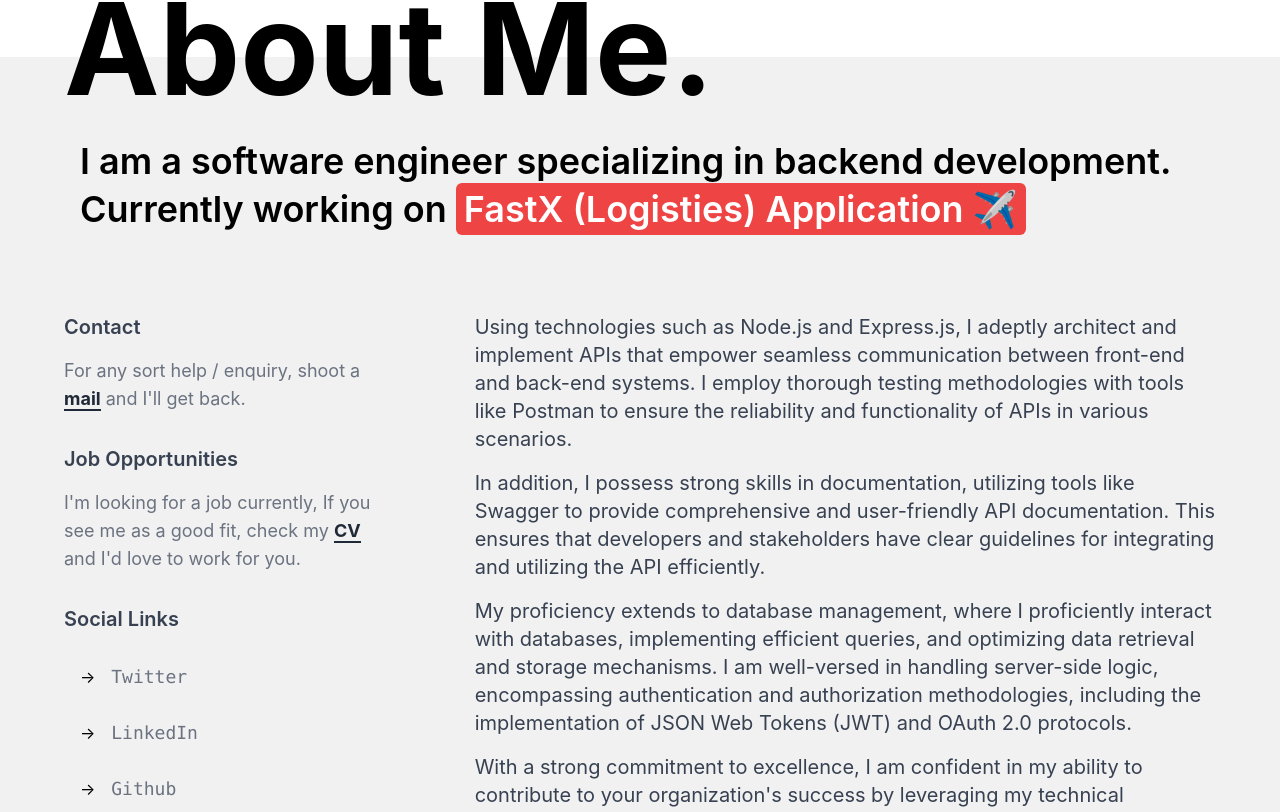
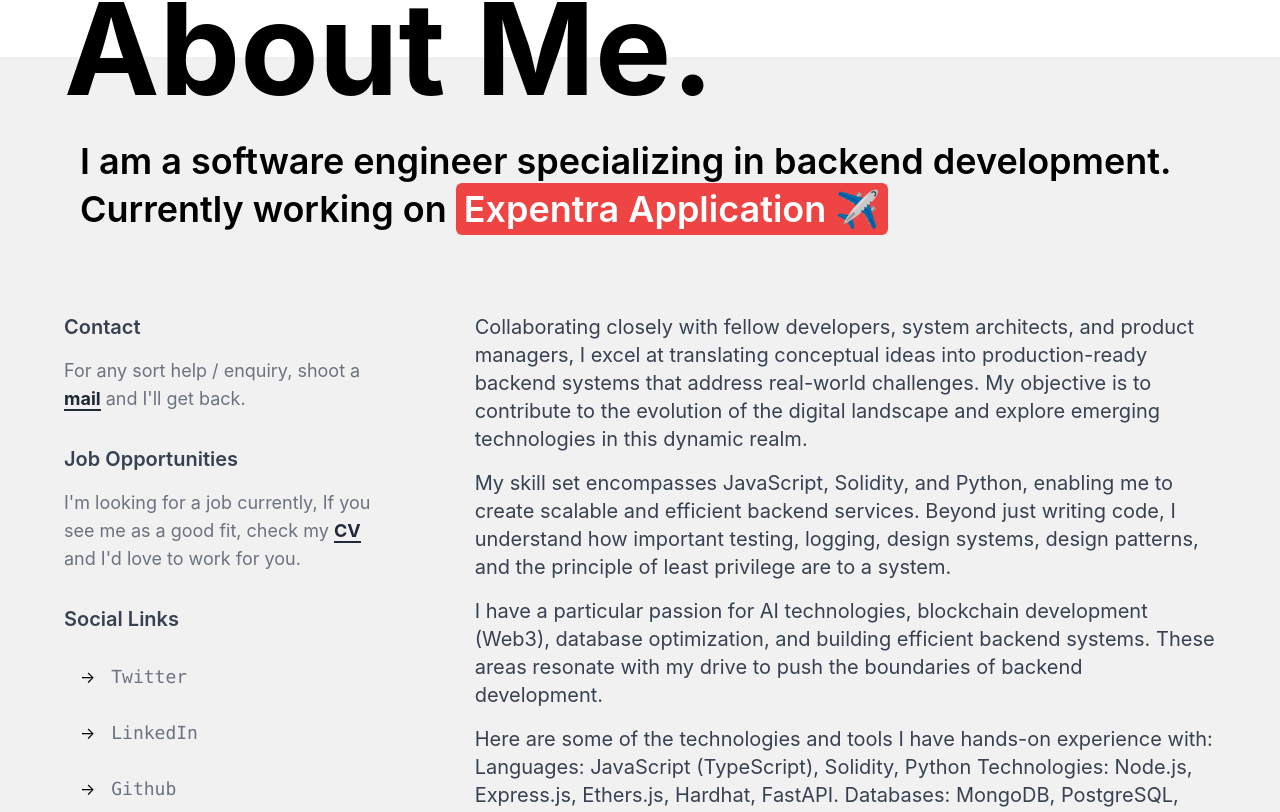
Before and after one commit to obinnafranklinduru/obinna.in, a Next.js app: page /about in a window 1280 px wide. Shown: the part 307-1119 px from the top of the page. Built offline with nearby package versions, Linux system fonts and the light colour scheme.

Commit message:
Update data.js

```diff
--- a/constants/data.js
+++ b/constants/data.js
@@ -57,21 +57,38 @@
     title:
       "I am a software engineer specializing in backend development",
     description: [
-      `Using technologies such as Node.js and Express.js, I adeptly architect and implement APIs that empower seamless communication between front-end and back-end systems. I employ thorough testing methodologies with tools like Postman to ensure the reliability and functionality of APIs in various scenarios.`,
-      `In addition, I possess strong skills in documentation, utilizing tools like Swagger to provide comprehensive and user-friendly API documentation. This ensures that developers and stakeholders have clear guidelines for integrating and utilizing the API efficiently.`,
-      `My proficiency extends to database management, where I proficiently interact with databases, implementing efficient queries, and optimizing data retrieval and storage mechanisms. I am well-versed in handling server-side logic, encompassing authentication and authorization methodologies, including the implementation of JSON Web Tokens (JWT) and OAuth 2.0 protocols.`,
-      `With a strong commitment to excellence, I am confident in my ability to contribute to your organization's success by leveraging my technical expertise and passion for building innovative and reliable backend systems.`,
+      `Collaborating closely with fellow developers, system architects, and product managers, I excel at translating conceptual ideas into production-ready backend systems that address real-world challenges. My objective is to contribute to the evolution of the digital landscape and explore emerging technologies in this dynamic realm.`,
+      `My skill set encompasses JavaScript, Solidity, and Python, enabling me to create scalable and efficient backend services. Beyond just writing code, I understand how important testing, logging, design systems, design patterns, and the principle of least privilege are to a system.`,
+      `I have a particular passion for AI technologies, blockchain development (Web3), database optimization, and building efficient backend systems. These areas resonate with my drive to push the boundaries of backend development.`,
+      `Here are some of the technologies and tools I have hands-on experience with:
+      \n
+      Languages: JavaScript (TypeScript), Solidity, Python
+      Technologies: Node.js, Express.js, Ethers.js, Hardhat, FastAPI.
+      Databases: MongoDB, PostgreSQL, Ethereum, Polygon, IPFS.
+      Tools: Visual Studio Code, Git, Postman, Docker, Amazon Web Services (AWS), Render Deployment, Docker.
+      \n
+      Packages: I have extensive experience working with various libraries and packages, continuously exploring new ones to enhance code efficiency and speed in backend development.`,
+      `Known for my reliability, problem-solving abilities, and commitment to project deadlines, I thrive in collaborative environments that encourage innovation. As a dedicated team player, I am always eager to contribute to the success of the team and its projects.
+      \n
+      Please feel free to reach out to me for any backend development challenges or inquiries.`,
     ],
-    currentProject: "FastX (Logisties) Application",
-    currentProjectUrl: "https://github.com/Worksquare/FasX",
+    currentProject: "Expentra Application",
+    currentProjectUrl: "https://github.com/Brightlaz/Expense-Tracker",
   },
   experience: [
+    {
+      title: "Backend Developer",
+      company: "SpacerHackConf23",
+      year: "2023",
+      companyLink: "https://twitter.com/CodeSpaceHQ/status/1713083853311480228",
+      desc: "Spearheaded the development of authentication and category-based budget logic, enhancing both application security and user experience\nProficiently managed the database using Couchbase, guaranteeing a successful project outcome and prepared for future contributions.",
+    },
     {
       title: "Backend Developer",
       company: "Tribesquare",
       year: "2023",
       companyLink: "https://www.tribesquare.co/",
-      desc: "Implemented Node.js backend logics for a logistics application, orchestrating data management, error handling, authentication, security, and API optimization for enhanced efficiency.\nCollaborated closely with the frontend team to ensure seamless API integration for frontend components, contributing to critical features such as authentication process and payment integration for the importance app.",
+      desc: "Implemented business logics for a logistics application, overseeing data management, error handling, authentication, security, and API optimization for enhanced efficiency.\nCollaborated closely with the frontend team to ensure seamless API integration for frontend components, contributing to critical features such as the authentication process and payment integration. Utilized MongoDB for robust data management.",
     },
     {
       title: "Community Manager",
@@ -104,7 +121,7 @@
     }
   ],
   resumeUrl:
-    "https://github.com/obinnafranklinduru",
+    "https://www.dropbox.com/scl/fi/eyju1kowo5mavhn3ft6te/OBINNA-FRANKLIN-DURU.pdf?rlkey=03r8svh3x3crt15lxl4imo2jn&dl=0",
   socialLinks: {
     twitter: "https://twitter.com/FranklinDuru7",
     linkedin: "https://www.linkedin.com/in/obinna-franklin-duru/",
```
